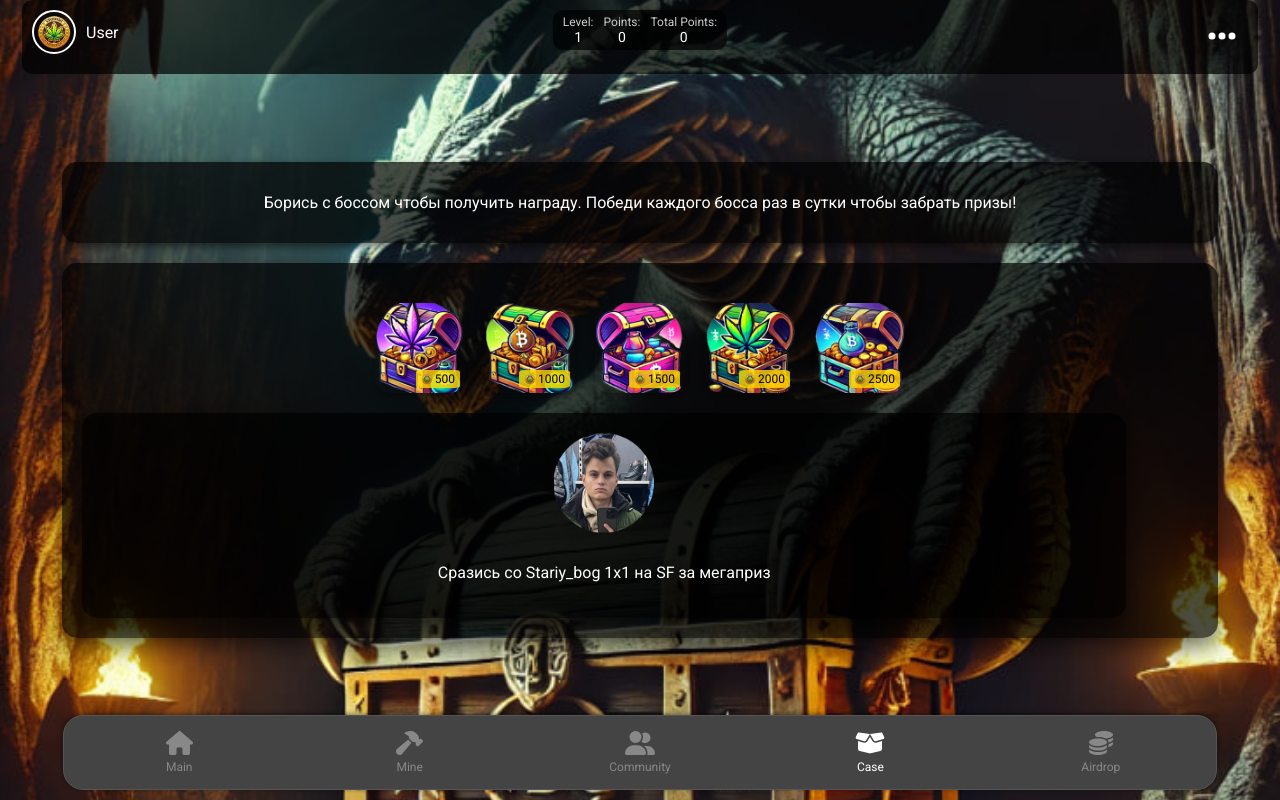
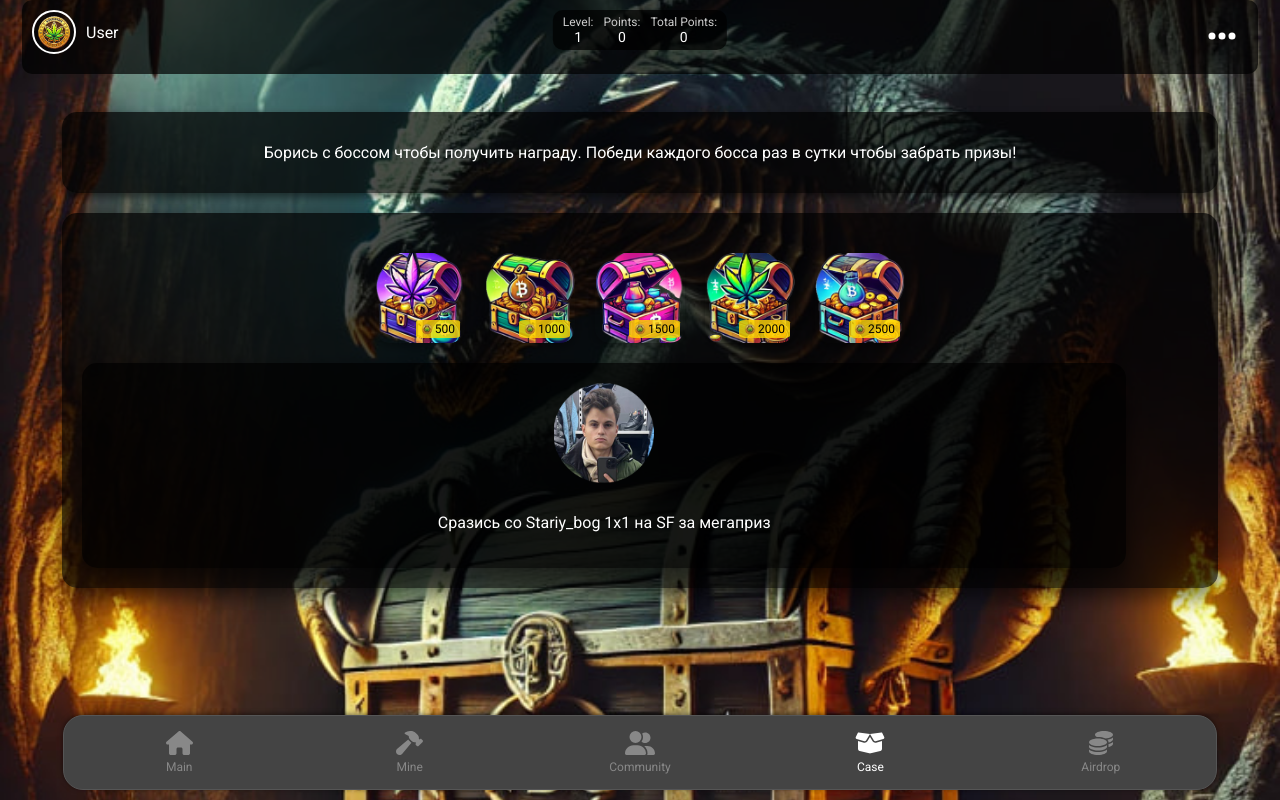
Before and after one commit to eztasterwp/list, a React (Create React App) app: page / in a window 1280 px wide. Both pictures are taken after a click on the element "Case". Built offline with nearby package versions, Linux system fonts and the light colour scheme.

Commit message:
Add files via upload

```diff
--- a/src/Earn.css
+++ b/src/Earn.css
@@ -20,7 +20,6 @@
   display: none; /* Для Chrome, Safari и Opera */
 }
 
-
 .earn-info {
   background-color: rgba(0, 0, 0, 0.7);
   border-radius: 15px;
@@ -38,6 +37,7 @@
   padding: 20px;
   box-shadow: 0 10px 20px rgba(0, 0, 0, 0.5);
   width: 90%;
+  margin-bottom: 100px; /* Добавляем отступ снизу */
 }
 
 .case-container {
```
